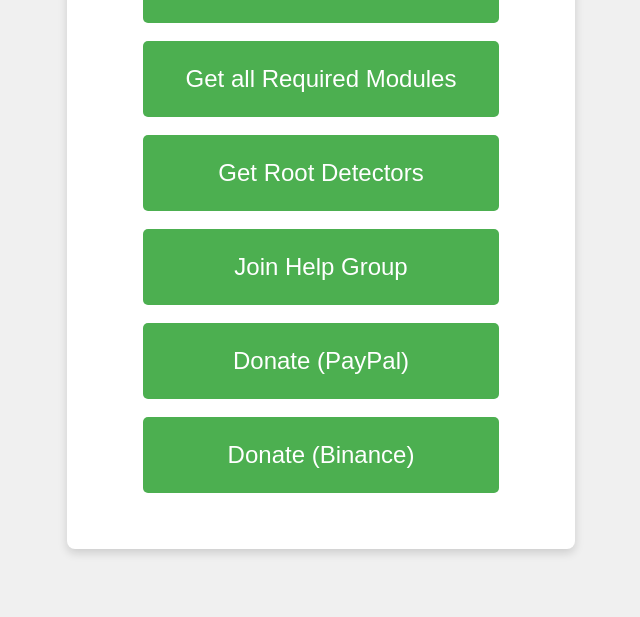
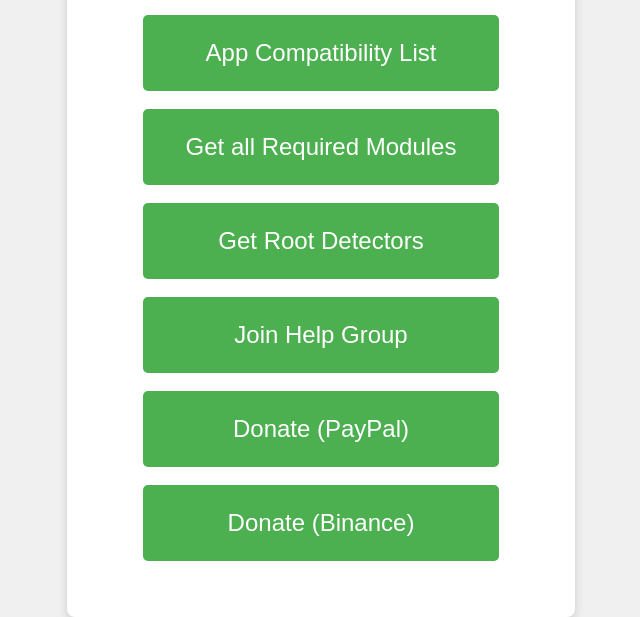
Before and after one commit to ctrteam/hidemyroot.github.io, a plain HTML site: page index.html in a window 1280 px wide. Shown: the part 225-842 px from the top of the page, without its empty margins (319-959 px from the left). Before the commit the page ends 800 px from the top, so only its background shows below. Drawn offline with Linux system fonts and the light colour scheme.

Commit message:
Update index.html

```diff
--- a/index.html
+++ b/index.html
@@ -9,6 +9,7 @@
   <div class="container">
     <h1>@𝗠𝗲𝗼𝘄𝗥𝗲𝗱𝗶𝗿𝗲𝗰𝘁</h1>
     <button class="redirect-button" data-url=" ">Telegraph Guide</button>
+    <button class="redirect-button" data-url="https://telegra.ph/APPS-WHICH-DOESNT-REQUIRE-STRONG-INTEGRITY-11-26">App Compatibility List</button>
     <button class="redirect-button" data-url="https://t.me/must_have_stuff/62652">Get all Required Modules</button>
     <button class="redirect-button" data-url="https://github.com/TempMeow/RootDetectionApps">Get Root Detectors</button>
     <button class="redirect-button" data-url="https://t.me/must_have_stuff">Join Help Group</button>
```
